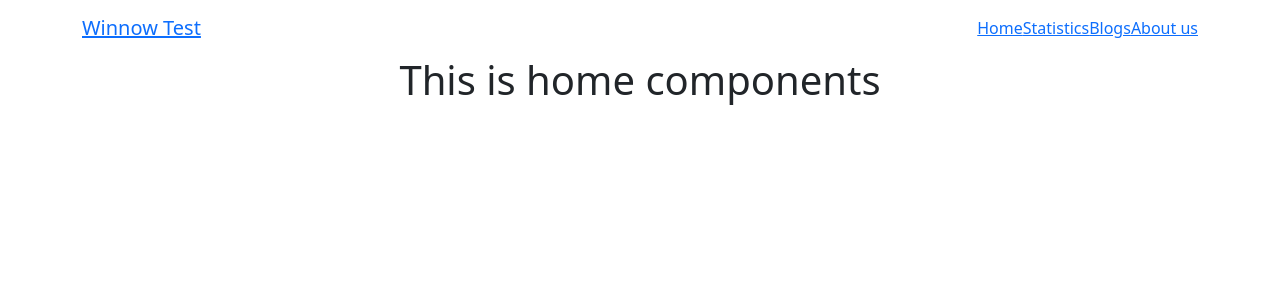
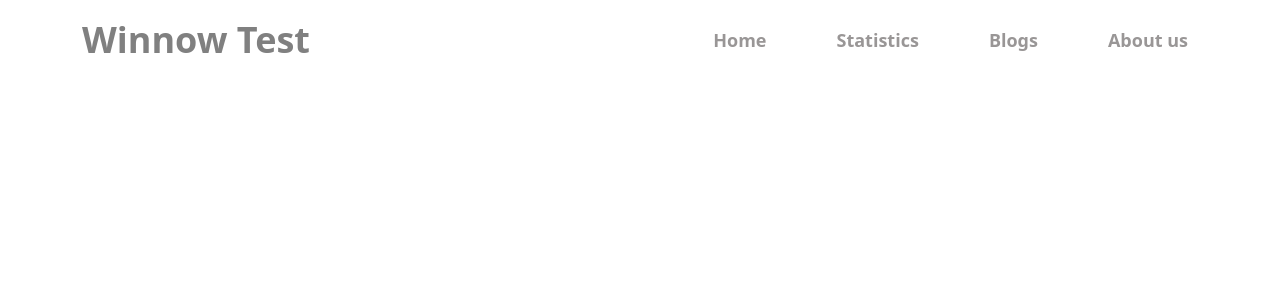
Before and after one commit to mitHSwas/winnow-test, a React (Create React App) app: page / in a window 1280 px wide. Shown: the top 300 px of the page. Built offline with nearby package versions, Linux system fonts and the light colour scheme.

Commit message:
finally  header is completed

```diff
--- a/src/App.js
+++ b/src/App.js
@@ -14,7 +14,7 @@ function App() {
       element: <Main></Main>,
       children: [
         {
-          path: '/',
+          path: '/home',
           element: <Home></Home>
         },
         {
--- /dev/null
+++ b/src/components/Header/Header.css
@@ -0,0 +1,22 @@
+.navbar-brand a {
+    text-decoration: none;
+    color: gray;
+    font-weight: bold;
+    font-size: 36px;
+}
+
+.nav-item a {
+    text-decoration: none;
+    margin-left: 50px;
+    padding: 5px 10px;
+    font-size: 18px;
+    font-weight: bold;
+    color: #999696;
+}
+
+.active {
+    background-color: #c1eec1;
+    padding: 5px 10px;
+    border-radius: 5px;
+    vertical-align: middle;
+}
--- a/src/components/Header/Header.js
+++ b/src/components/Header/Header.js
@@ -1,6 +1,7 @@
 import React from 'react';
 import { Container, Nav, Navbar } from 'react-bootstrap';
-import { Link } from 'react-router-dom';
+import { Link, NavLink } from 'react-router-dom';
+import './Header.css'
 
 const Header = () => {
     return (
@@ -12,17 +13,17 @@ const Header = () => {
                     </Navbar.Brand>
                     <Navbar.Toggle />
                     <Navbar.Collapse className="justify-content-end">
-                        <Nav.Item>
-                            <Link to='/'>Home</Link>
+                        <Nav.Item >
+                            <NavLink className={({ isActive }) => isActive ? "active" : undefined} to='/home'>Home</NavLink>
                         </Nav.Item>
                         <Nav.Item>
-                            <Link to='/statistics'>Statistics</Link>
+                            <NavLink className={({ isActive }) => isActive ? "active" : undefined} to='/statistics'>Statistics</NavLink>
                         </Nav.Item>
                         <Nav.Item>
-                            <Link to='/blogs'>Blogs</Link>
+                            <NavLink className={({ isActive }) => isActive ? "active" : undefined} to='/blogs'>Blogs</NavLink>
                         </Nav.Item>
                         <Nav.Item>
-                            <Link to='/about'>About us</Link>
+                            <NavLink className={({ isActive }) => isActive ? "active" : undefined} to='/about'>About us</NavLink>
                         </Nav.Item>
                     </Navbar.Collapse>
                 </Container>
```
